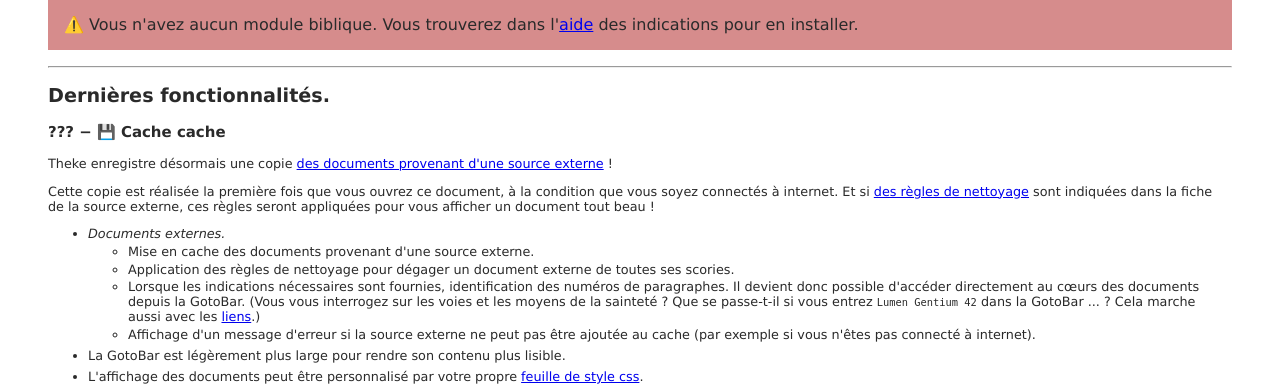
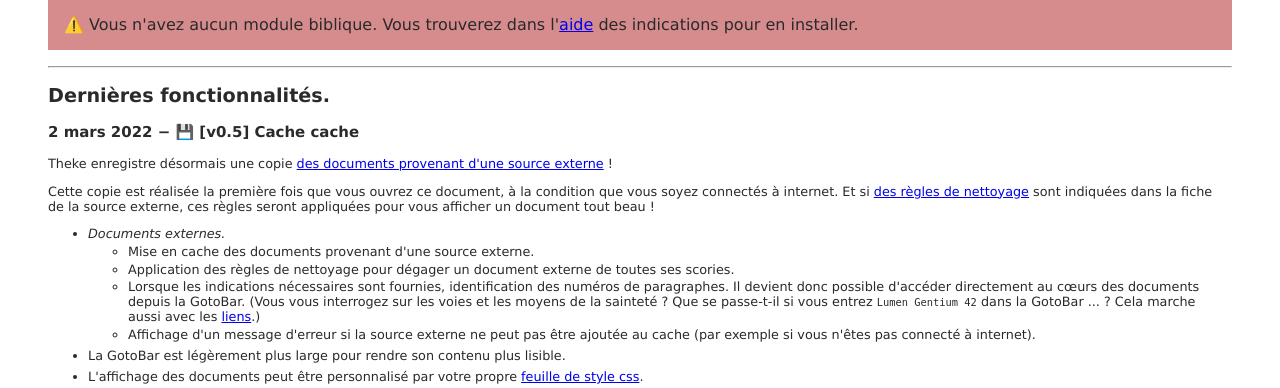
Before and after one commit to a2ohm/theke, a Python web app: template assets/templates/welcome.html.j2 in a window 1280 px wide. Shown: the part 138-526 px from the top of the page. Run offline with Jinja, Linux system fonts and the light colour scheme; the template is opened without the code that fills it, so the values that code supplies are empty.

Commit message:
Update the logbook (v0.5)

```diff
--- a/assets/templates/logbook.html
+++ b/assets/templates/logbook.html
@@ -1,4 +1,4 @@
-<h3>??? − 💾️ Cache cache</h3>
+<h3>2 mars 2022 − 💾️ [v0.5] Cache cache</h3>
 <p>Theke enregistre désormais une copie <a href="theke:/app/help#externalDocuments">des documents provenant d'une source externe</a> !</p>
 <p>Cette copie est réalisée la première fois que vous ouvrez ce document, à la condition que vous soyez connectés à internet. Et si <a href="https://github.com/a2ohm/theke-externalDocuments#r%C3%A8gles-de-nettoyage-des-documents">des règles de nettoyage</a> sont indiquées dans la fiche de la source externe, ces règles seront appliquées pour vous afficher un document tout beau !</p>
 <ul>
```
